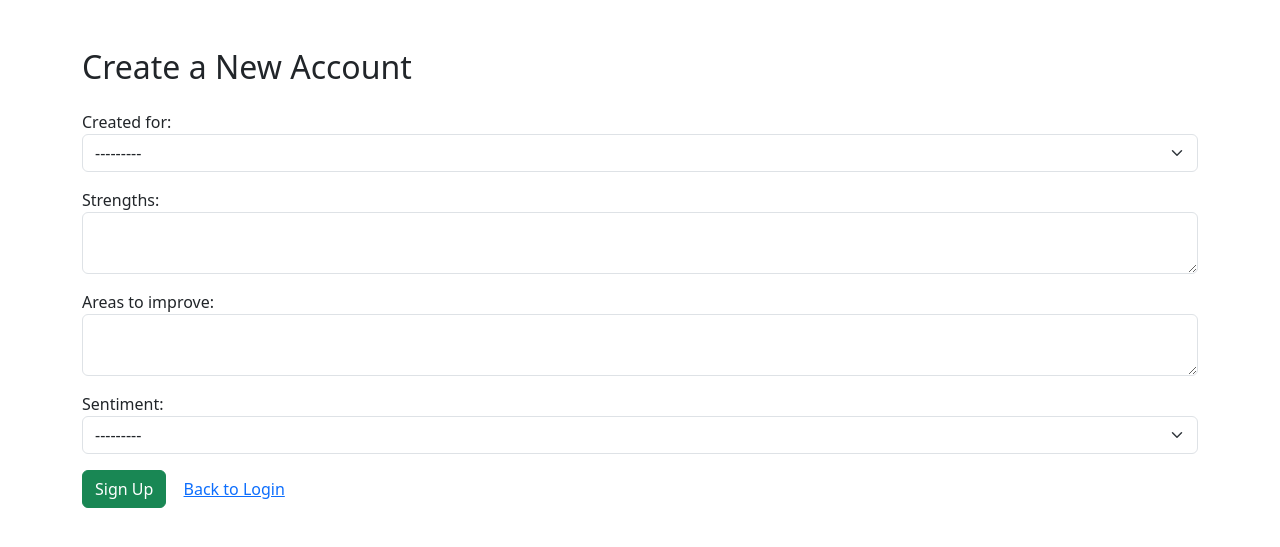
After one commit to arfainsyed/feedback-system, a Django app: template feedback/templates/feedback/signup.html in a window 1280 px wide. The commit adds this page. Shown: the top 547 px of the page. Run offline with Django 5.2, Linux system fonts and the light colour scheme; the template is opened without the code that fills it: values that come from a table or form of the project are taken from there, others are empty; data comes from the database, SQL or seed files in the repository; parts of the project's set-up code (start-up, migrations or seed data) failed here and were passed over.

Commit message:
added signup and other changes

```diff
--- a/feedback/templates/feedback/home.html
+++ b/feedback/templates/feedback/home.html
@@ -7,5 +7,6 @@
 <body class="container mt-5">
     <h2>Welcome to the Feedback System</h2>
     <a href="{% url 'login' %}" class="btn btn-primary">Login</a>
+    <a href="{% url 'signup' %}" class="btn btn-outline-success">Sign Up</a>
 </body>
 </html>
--- /dev/null
+++ b/feedback/templates/feedback/signup.html
@@ -0,0 +1,16 @@
+<!DOCTYPE html>
+<html>
+<head>
+    <title>Sign Up</title>
+    <link href="https://cdn.jsdelivr.net/npm/bootstrap@5.3.0/dist/css/bootstrap.min.css" rel="stylesheet">
+</head>
+<body class="container mt-5">
+    <h2 class="mb-4">Create a New Account</h2>
+    <form method="post">
+        {% csrf_token %}
+        {{ form.as_p }}
+        <button type="submit" class="btn btn-success">Sign Up</button>
+        <a href="{% url 'login' %}" class="btn btn-link">Back to Login</a>
+    </form>
+</body>
+</html>
--- a/feedback/urls.py
+++ b/feedback/urls.py
@@ -12,4 +12,5 @@ urlpatterns = [
     path('delete-feedback/<int:feedback_id>/', views.delete_feedback, name='delete_feedback'),
     path('feedback/<int:pk>/edit/', views.edit_feedback, name='edit_feedback'),
     path('feedback/<int:pk>/delete/', views.delete_feedback, name='delete_feedback'),
+    path('signup/', views.signup, name='signup'),
 ]
```
Also changed, not shown: feedback/views.py (+12 -1 lines).
